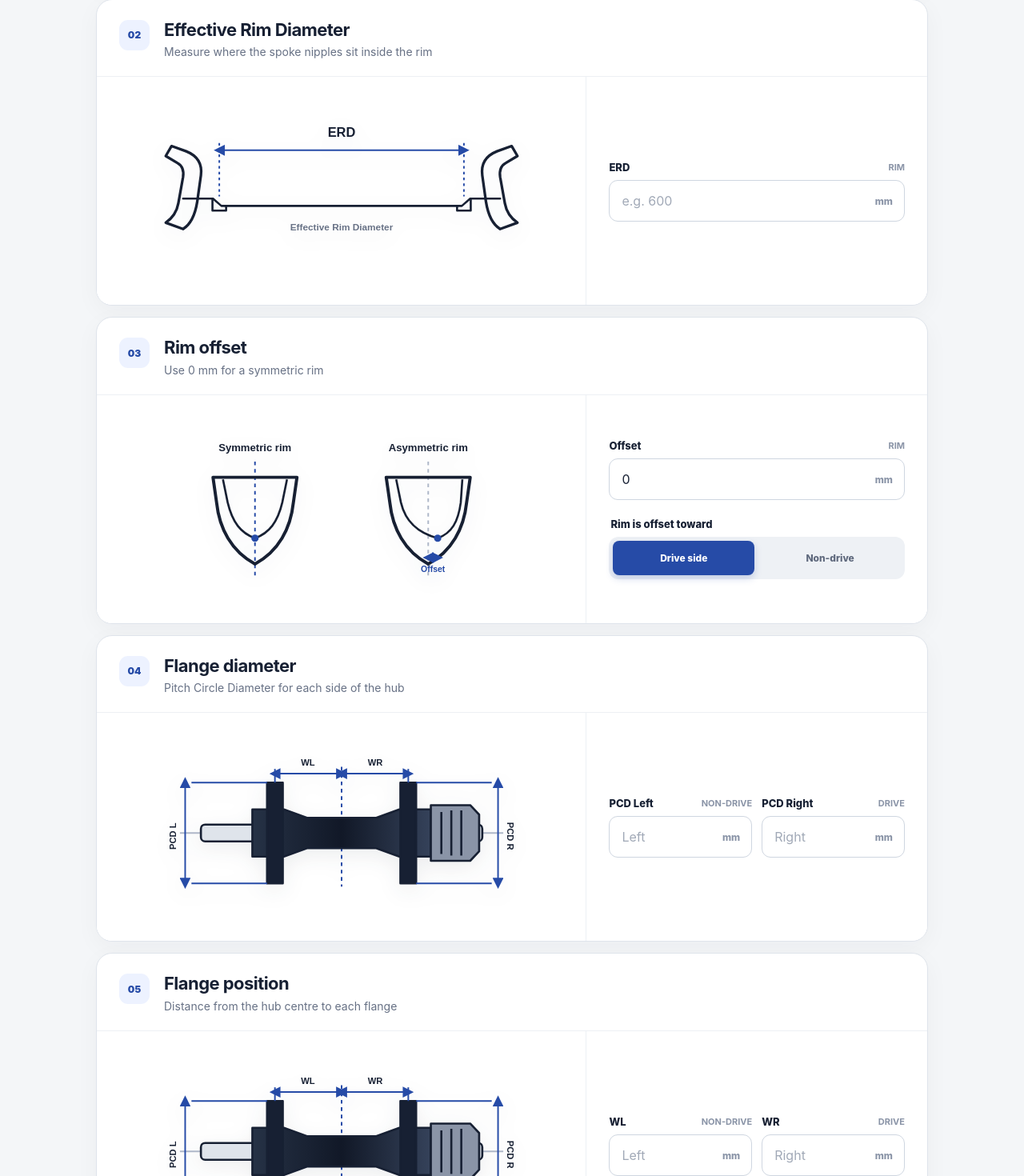
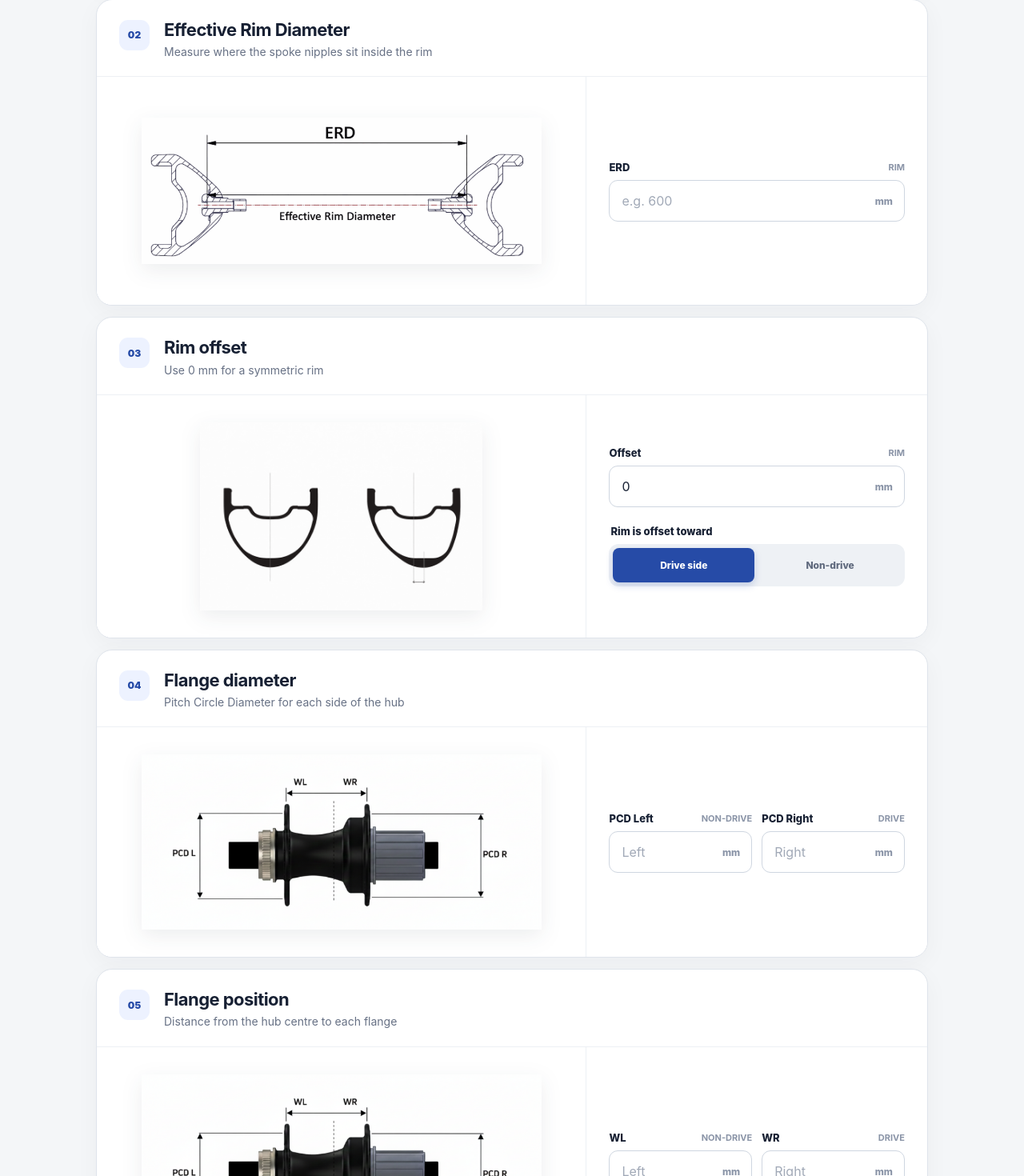
Before and after one commit to Alex25802580/spoke-calculator-web, a React (Vite) app: page / in a window 1280 px wide. Shown: the part 436-1906 px from the top of the page at 80% size. Built offline with nearby package versions, Linux system fonts and the light colour scheme.

Commit message:
Restore original measurement images

```diff
--- a/src/App.jsx
+++ b/src/App.jsx
@@ -217,11 +217,11 @@ function App() {
             </label>
           </StepCard>
 
-          <StepCard number={2} title="Effective Rim Diameter" subtitle="Measure where the spoke nipples sit inside the rim" image="/assets/diagram-erd.svg" imageAlt="Effective Rim Diameter measurement diagram">
+          <StepCard number={2} title="Effective Rim Diameter" subtitle="Measure where the spoke nipples sit inside the rim" image="/assets/what-is-erd.png" imageAlt="Effective Rim Diameter measurement diagram">
             <MeasurementInput label="ERD" hint="Rim" value={form.erd} onChange={(value) => updateField('erd', value)} placeholder="e.g. 600" />
           </StepCard>
 
-          <StepCard number={3} title="Rim offset" subtitle="Use 0 mm for a symmetric rim" image="/assets/diagram-offset.svg" imageAlt="Symmetric and asymmetric rim offset diagram">
+          <StepCard number={3} title="Rim offset" subtitle="Use 0 mm for a symmetric rim" image="/assets/imagenOffset.png" imageAlt="Symmetric and asymmetric rim offset diagram">
             <MeasurementInput label="Offset" hint="Rim" value={form.rimOffset} onChange={(value) => updateField('rimOffset', value)} placeholder="e.g. 2.5" />
             <fieldset className="direction-fieldset">
               <legend>Rim is offset toward</legend>
@@ -232,14 +232,14 @@ function App() {
             </fieldset>
           </StepCard>
 
-          <StepCard number={4} title="Flange diameter" subtitle="Pitch Circle Diameter for each side of the hub" image="/assets/diagram-hub.svg" imageAlt="Hub diagram showing PCD and flange distances">
+          <StepCard number={4} title="Flange diameter" subtitle="Pitch Circle Diameter for each side of the hub" image="/assets/PDC.png" imageAlt="Hub diagram showing PCD and flange distances">
             <div className="field-pair">
               <MeasurementInput label="PCD Left" hint="Non-drive" value={form.leftPcd} onChange={(value) => updateField('leftPcd', value)} placeholder="Left" />
               <MeasurementInput label="PCD Right" hint="Drive" value={form.rightPcd} onChange={(value) => updateField('rightPcd', value)} placeholder="Right" />
             </div>
           </StepCard>
 
-          <StepCard number={5} title="Flange position" subtitle="Distance from the hub centre to each flange" image="/assets/diagram-hub.svg" imageAlt="Hub diagram showing WL and WR distances">
+          <StepCard number={5} title="Flange position" subtitle="Distance from the hub centre to each flange" image="/assets/PDC.png" imageAlt="Hub diagram showing WL and WR distances">
             <div className="field-pair">
               <MeasurementInput label="WL" hint="Non-drive" value={form.leftFlangeDistance} onChange={(value) => updateField('leftFlangeDistance', value)} placeholder="Left" />
               <MeasurementInput label="WR" hint="Drive" value={form.rightFlangeDistance} onChange={(value) => updateField('rightFlangeDistance', value)} placeholder="Right" />
```
